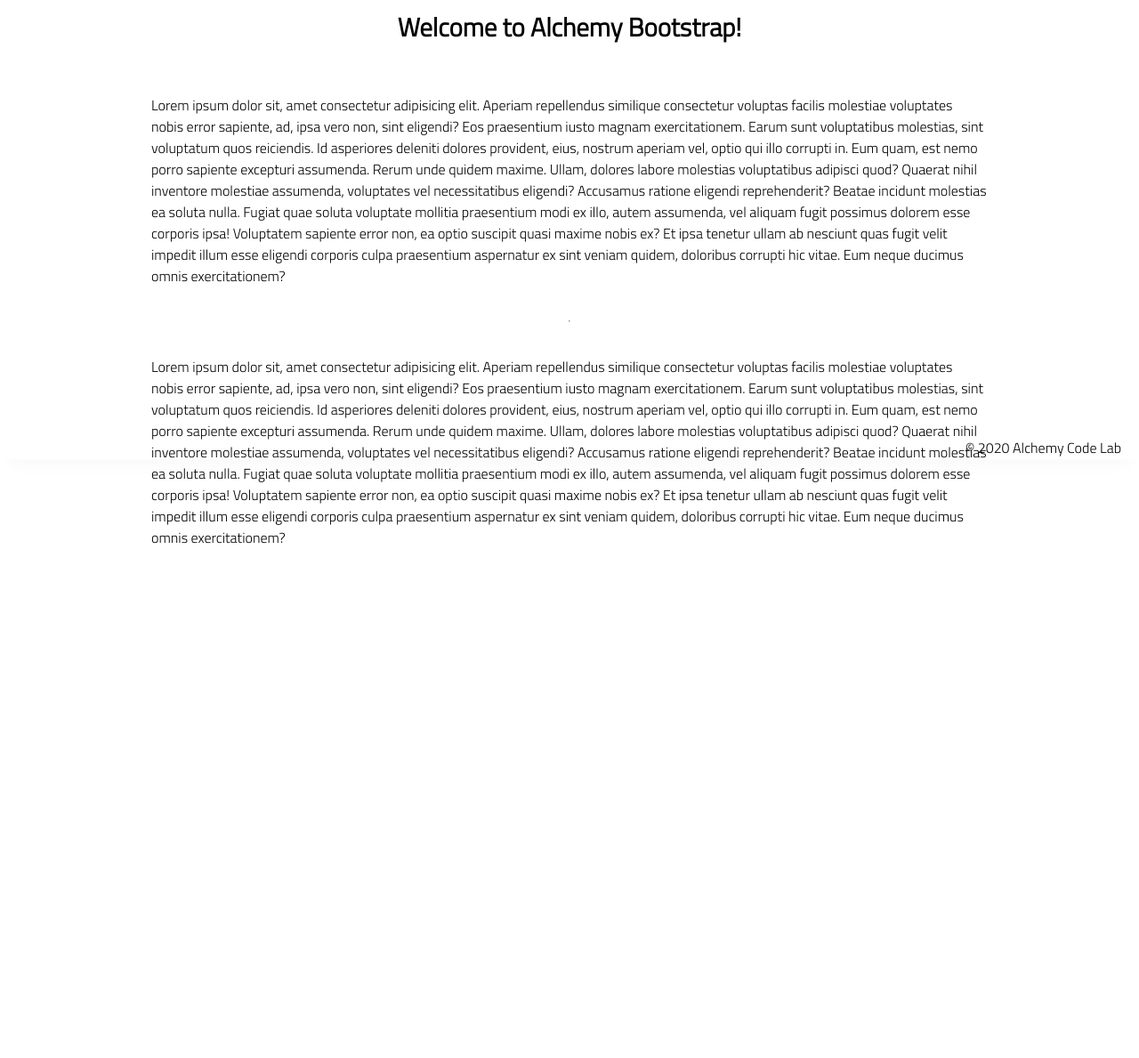
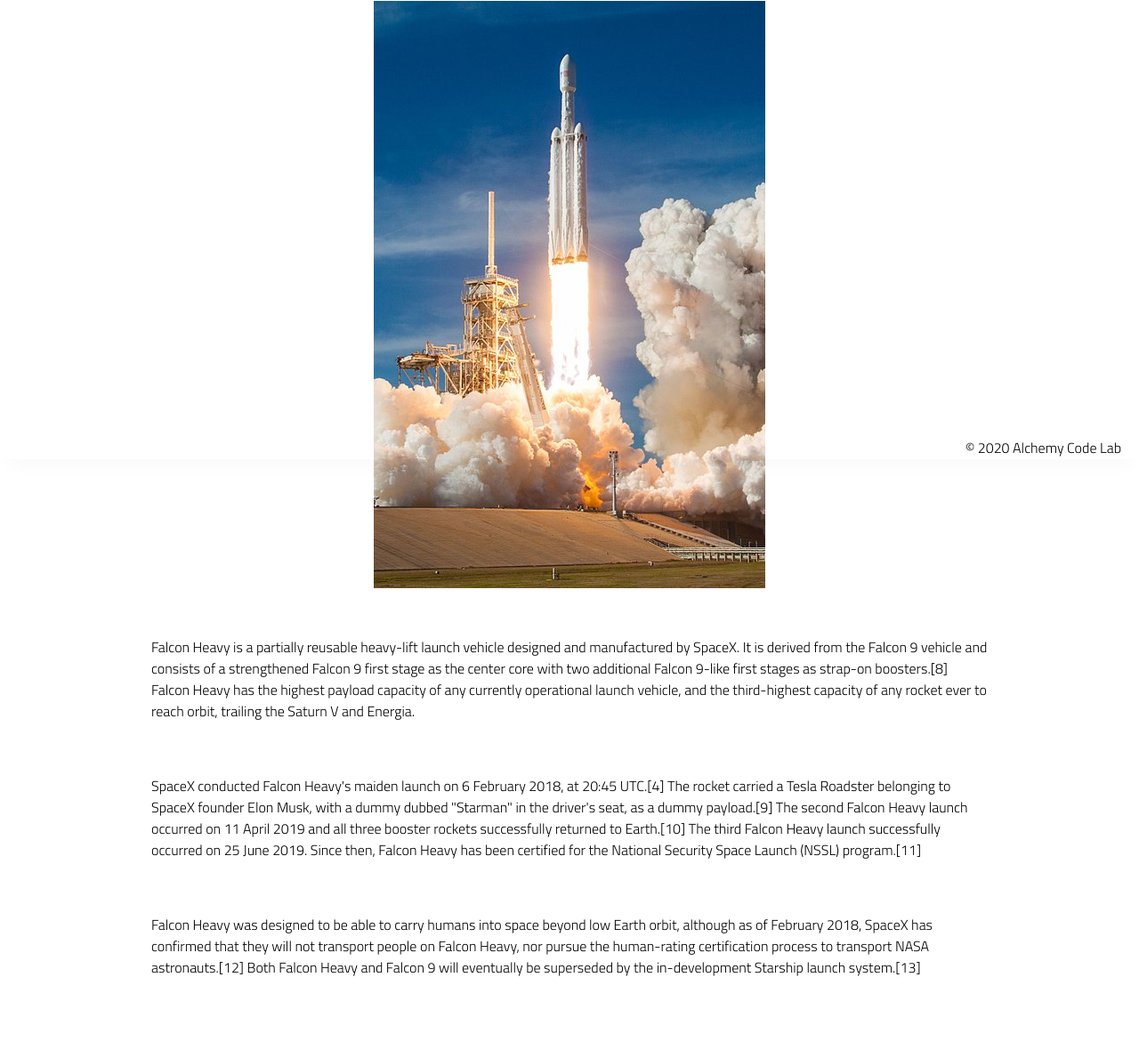
Before and after one commit to yosefkirkcohen/lab-1-about-me-quiz, a plain HTML site: page index.html in a window 1280 px wide. Shown: the part 284-1473 px from the top of the page at 89% size. Before the commit the page ends 990 px from the top, so only its background shows below. Drawn offline with Linux system fonts and the light colour scheme.

Commit message:
base project working

```diff
--- a/app.js
+++ b/app.js
@@ -6,3 +6,30 @@
   // get user input
   // use user input to update state
   // update DOM to reflect the new state
+const quizButton = document.querySelector('#quiz-button');
+const resultSpace = document.querySelector('#result-space');
+
+quizButton.addEventListener('click', () => {
+  let answerCounter = 0;
+
+  const takeQuiz = prompt('Do you want to test your newfound knowledge?')
+  if (takeQuiz[0] !== 'y') {
+  return;
+  }
+
+  const quest1 = prompt('Does the Falcon Heavy have the highest payload of any launch vehicle ever?')
+  if(quest1[0] === 'n') {
+    answerCounter++;
+  }
+  const quest2 = prompt('Was the maiden launch in 2018?')
+  if(quest2[0] === 'y') {
+    answerCounter++;
+  }
+  const quest3 = prompt('Was the Falcon Heavy designed to carry humans beyond low Earth orbit?')
+
+  if(quest3[0] === 'y') {
+  answerCounter++;
+  }
+  resultSpace.textContent = `Wow, you got ${answerCounter} out of 3 questions correct.`
+
+})
--- a/index.html
+++ b/index.html
@@ -20,47 +20,32 @@
     </header>
     <main>
         <section class="main-section">
-            <img class="main-logo" src="./assets/alchemy-logo.png" />
-            <h2>
-                Welcome to Alchemy Bootstrap!
-            </h2>
+            <h1>About the Falcon Heavy</h1>
 
-            <p>
-                Lorem ipsum dolor sit, amet consectetur adipisicing elit. Aperiam repellendus similique consectetur
-                voluptas facilis molestiae voluptates nobis error sapiente, ad, ipsa vero non, sint eligendi? Eos
-                praesentium iusto magnam exercitationem.
-                Earum sunt voluptatibus molestias, sint voluptatum quos reiciendis. Id asperiores deleniti dolores
-                provident, eius, nostrum aperiam vel, optio qui illo corrupti in. Eum quam, est nemo porro sapiente
-                excepturi assumenda.
-                Rerum unde quidem maxime. Ullam, dolores labore molestias voluptatibus adipisci quod? Quaerat nihil
-                inventore molestiae assumenda, voluptates vel necessitatibus eligendi? Accusamus ratione eligendi
-                reprehenderit? Beatae incidunt molestias ea soluta nulla.
-                Fugiat quae soluta voluptate mollitia praesentium modi ex illo, autem assumenda, vel aliquam fugit
-                possimus dolorem esse corporis ipsa! Voluptatem sapiente error non, ea optio suscipit quasi maxime nobis
-                ex?
-                Et ipsa tenetur ullam ab nesciunt quas fugit velit impedit illum esse eligendi corporis culpa
-                praesentium aspernatur ex sint veniam quidem, doloribus corrupti hic vitae. Eum neque ducimus omnis
-                exercitationem?
-            </p>
-            <hr />
-            <p>
-                Lorem ipsum dolor sit, amet consectetur adipisicing elit. Aperiam repellendus similique consectetur
-                voluptas facilis molestiae voluptates nobis error sapiente, ad, ipsa vero non, sint eligendi? Eos
-                praesentium iusto magnam exercitationem.
-                Earum sunt voluptatibus molestias, sint voluptatum quos reiciendis. Id asperiores deleniti dolores
-                provident, eius, nostrum aperiam vel, optio qui illo corrupti in. Eum quam, est nemo porro sapiente
-                excepturi assumenda.
-                Rerum unde quidem maxime. Ullam, dolores labore molestias voluptatibus adipisci quod? Quaerat nihil
-                inventore molestiae assumenda, voluptates vel necessitatibus eligendi? Accusamus ratione eligendi
-                reprehenderit? Beatae incidunt molestias ea soluta nulla.
-                Fugiat quae soluta voluptate mollitia praesentium modi ex illo, autem assumenda, vel aliquam fugit
-                possimus dolorem esse corporis ipsa! Voluptatem sapiente error non, ea optio suscipit quasi maxime nobis
-                ex?
-                Et ipsa tenetur ullam ab nesciunt quas fugit velit impedit illum esse eligendi corporis culpa
-                praesentium aspernatur ex sint veniam quidem, doloribus corrupti hic vitae. Eum neque ducimus omnis
-                exercitationem?
-            </p>
+            <button id='quiz-button'>Take Quiz!</button>
+            <div id='result-space'>
+                Result Space
+            </div>
+            <br>
+            <img alt="a big ass rocket" src="./assets/falcon-heavy.jpeg" />
 
+            <br>
+            <p>Falcon Heavy is a partially reusable heavy-lift launch vehicle designed and manufactured by SpaceX. It is
+            derived from the Falcon 9 vehicle and consists of a strengthened Falcon 9 first stage as the center core
+            with two additional Falcon 9-like first stages as strap-on boosters.[8] Falcon Heavy has the highest payload
+            capacity of any currently operational launch vehicle, and the third-highest capacity of any rocket ever to
+            reach orbit, trailing the Saturn V and Energia.</p>
+
+            <p>SpaceX conducted Falcon Heavy's maiden launch on 6 February 2018, at 20:45 UTC.[4] The rocket carried a
+            Tesla Roadster belonging to SpaceX founder Elon Musk, with a dummy dubbed "Starman" in the driver's seat, as
+            a dummy payload.[9] The second Falcon Heavy launch occurred on 11 April 2019 and all three booster rockets
+            successfully returned to Earth.[10] The third Falcon Heavy launch successfully occurred on 25 June 2019.
+            Since then, Falcon Heavy has been certified for the National Security Space Launch (NSSL) program.[11]</p>
+
+            <p>Falcon Heavy was designed to be able to carry humans into space beyond low Earth orbit, although as of
+            February 2018, SpaceX has confirmed that they will not transport people on Falcon Heavy, nor pursue the
+            human-rating certification process to transport NASA astronauts.[12] Both Falcon Heavy and Falcon 9 will
+            eventually be superseded by the in-development Starship launch system.[13]</p>
         </section>
     </main>
     <footer>
```
Also changed, not shown: assets/falcon-heavy.jpeg (added), 1 other file.
